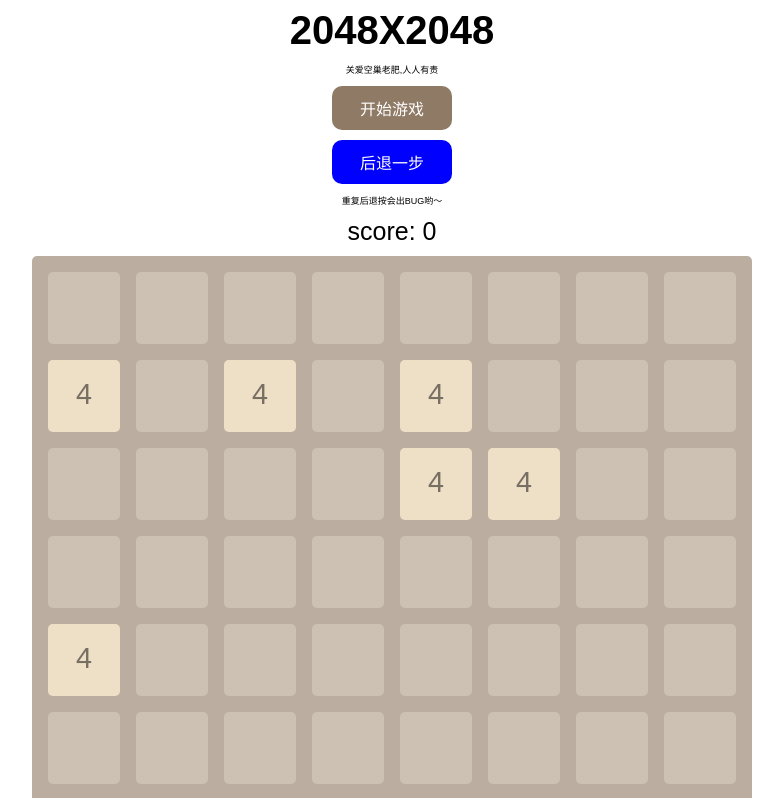
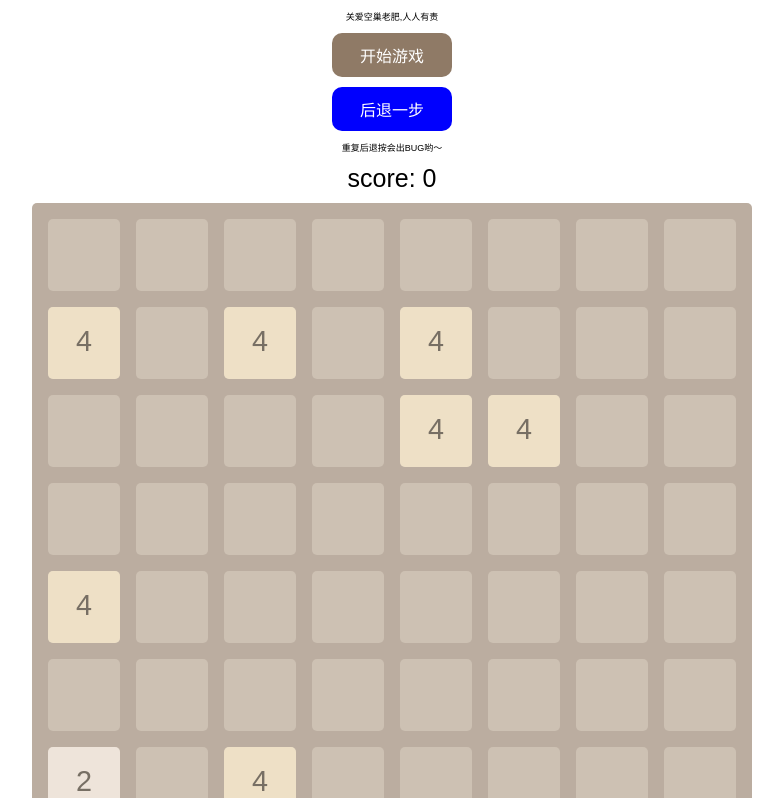
Before and after one commit to Camwall/2048-2048, a plain HTML site: page index.html in a window 1280 px wide. Shown: the top 798 px of the page, without its empty margins (248-1031 px from the left). Drawn offline with Linux system fonts and the light colour scheme.

Commit message:
Update index.html

```diff
--- a/index.html
+++ b/index.html
@@ -11,7 +11,6 @@
 </head>
 <body>
 <header>
-    <h1>2048X2048</h1>
     <p style="font-size: 9px">关爱空巢老肥,人人有责</p>
     <div id="newgamebutton" onclick="startGame(context)" >开始游戏</div>
     <div id="backbutton" onclick="gameBack(context)">后退一步</div>
```
